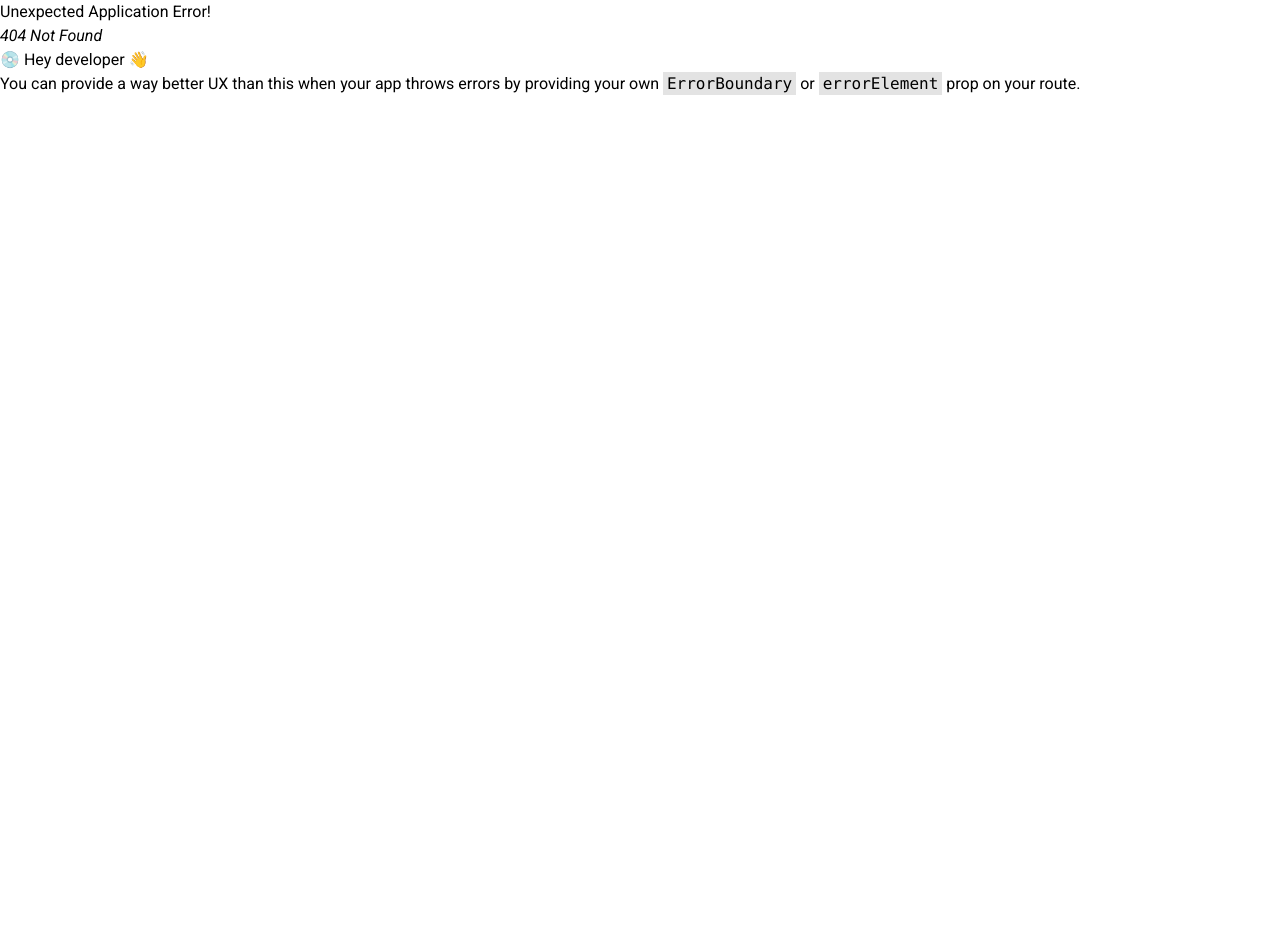
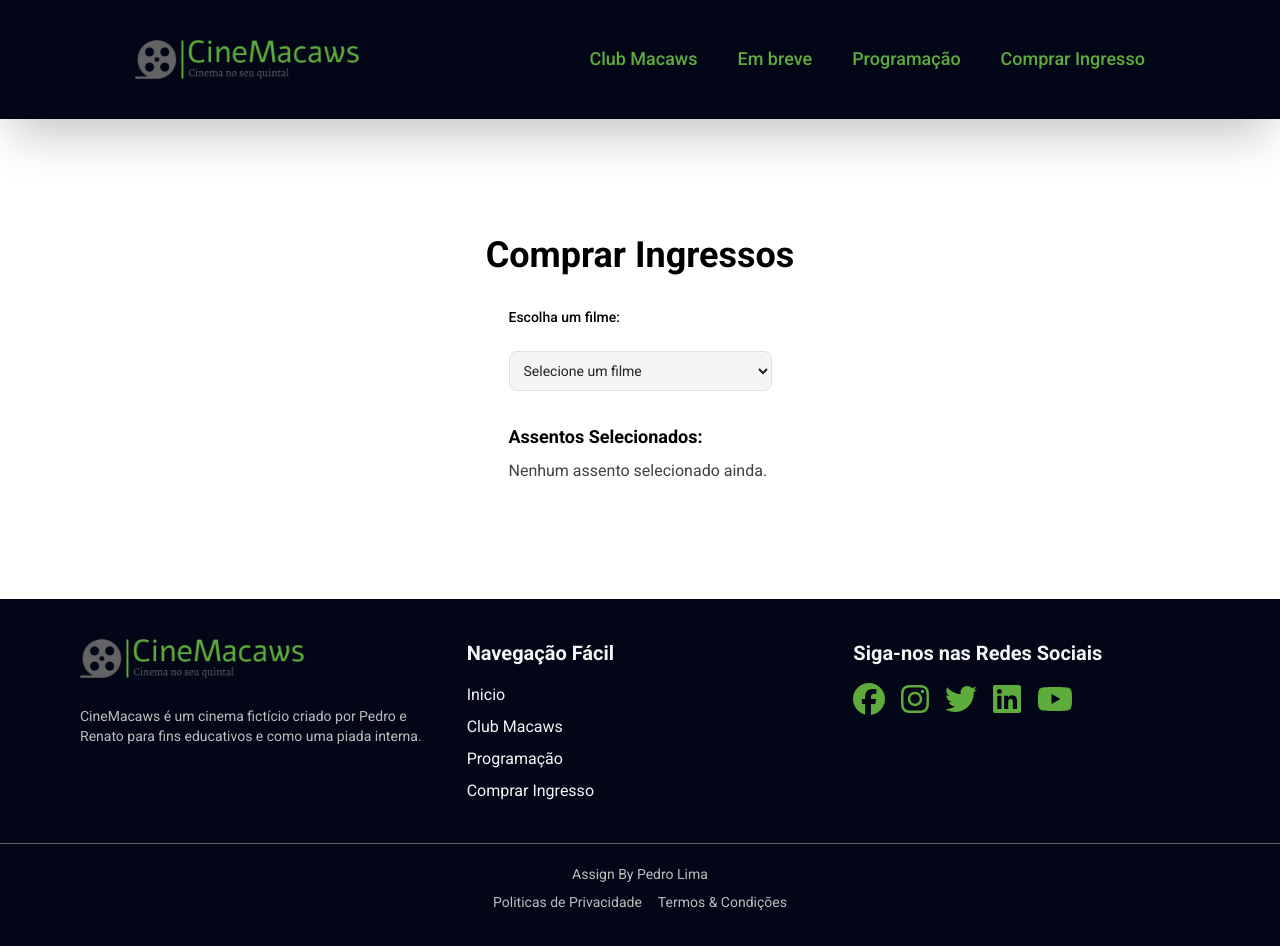
Before and after one commit to pedrobits/cinemacaws-frontend, a React (Vite) app: page /comprar-ingressos in a window 1280 px wide. Before the commit this address had no page. Shown: the top 946 px of the page. Before the commit the page ends 800 px from the top, so only its background shows below. Built offline with nearby package versions, Linux system fonts and the light colour scheme.

Commit message:
feat: :sparkles: add ticket store page

```diff
--- a/src/main.jsx
+++ b/src/main.jsx
@@ -7,6 +7,7 @@ import App from "./App";
 import "./index.css";
 import MoviePage from "./pages/moviePage";
 import ProgramacaoPage from "./pages/programacao";
+import ComprarIngresso from "./pages/comprarIngressos";
 
 const router = createBrowserRouter([
   {
@@ -26,6 +27,12 @@ const router = createBrowserRouter([
     element: (
       <ProgramacaoPage />
     )
+  },
+  {
+    path: "/comprar-ingressos",
+    element: (
+      <ComprarIngresso />
+    )
   }
 ]);
 
--- /dev/null
+++ b/src/pages/comprarIngressos/index.jsx
@@ -0,0 +1,142 @@
+/* eslint-disable no-unused-vars */
+import React, { useState, useEffect } from "react";
+import Footer from "../../components/Footer";
+import NavBar from "../../components/navBar";
+import mockFilmesEmProgramacao from "../../scripts/mockFilmesEmProgramacao";
+import SeatSelection from "../../components/SeatComponent";
+
+const ComprarIngresso = () => {
+	const [filmesEmProgramacao, setFilmesEmProgramacao] = useState([]);
+	const [filmeSelecionado, setFilmeSelecionado] = useState(null);
+	const [sessionSelecionada, setSessionSelecionada] = useState(null);
+	const [assentosSelecionados, setAssentosSelecionados] = useState([]);
+
+	useEffect(() => {
+		const filmes = mockFilmesEmProgramacao();
+		setFilmesEmProgramacao(filmes);
+		document.title = "Programação - CineMacaws";
+	}, []);
+
+	const handleChangeFilme = (event) => {
+		const filmeId = event.target.value;
+		const filme = filmesEmProgramacao.find((filme) => filme._id.$oid === filmeId);
+		setFilmeSelecionado(filme);
+		setSessionSelecionada(null);
+		setAssentosSelecionados([]);
+	};
+
+	const handleChangeSession = (event) => {
+		const sessionId = event.target.value;
+		const session = filmeSelecionado.sessions.find((sess) => sess._id.$oid === sessionId);
+		setSessionSelecionada(session);
+		setAssentosSelecionados([]);
+	};
+
+	const handleSeatSelection = (selectedSeats) => {
+		setAssentosSelecionados(selectedSeats);
+	};
+
+	return (
+		<>
+			<NavBar />
+			<div className="flex flex-col justify-center items-center p-10 min-h-[30rem]">
+				<h1 className="text-4xl font-bold mb-8">Comprar Ingressos</h1>
+
+				<div className="flex flex-col gap-6 items-start md:flex-row">
+					{filmeSelecionado && (
+						<div className="relative w-64 h-96">
+							<img
+								src={filmeSelecionado.poster}
+								alt={filmeSelecionado.name}
+								className="w-full h-full rounded-lg object-cover transform hover:scale-105 transition-transform duration-300 ease-in-out"
+							/>
+							<div className="absolute inset-0 flex items-center justify-center bg-black bg-opacity-50 rounded-lg opacity-0 hover:opacity-100 transition-opacity duration-300">
+								<p className="text-white text-center font-semibold">
+									<a href={`/filmes/sobre/${filmeSelecionado._id.$oid}`}>Ver detalhes</a>
+								</p>
+							</div>
+						</div>
+					)}
+					<div className="flex flex-col flex-grow gap-4">
+						<label htmlFor="filmeSelect" className="text-sm font-medium mb-2">
+							Escolha um filme:
+						</label>
+						<select
+							name="filme"
+							id="filmeSelect"
+							className="bg-gray-100 border border-gray-300 text-gray-900 text-sm rounded-lg focus:ring-0 focus:border-customGreen block w-full p-2.5 outline-none"
+							onChange={handleChangeFilme}
+							value={filmeSelecionado ? filmeSelecionado._id.$oid : ""}
+						>
+							<option value="">Selecione um filme</option>
+							{filmesEmProgramacao.map((filme) => (
+								<option key={filme._id.$oid} value={filme._id.$oid}>
+									{filme.name}
+								</option>
+							))}
+						</select>
+
+						{filmeSelecionado && (
+							<>
+								<label htmlFor="sessionSelect" className="text-sm font-medium mt-4 mb-2">
+									Selecione uma sessão:
+								</label>
+								<select
+									name="session"
+									id="sessionSelect"
+									className="bg-gray-100 border border-gray-300 text-gray-900 text-sm rounded-lg focus:ring-0 focus:border-customGreen block w-full p-2.5 outline-none"
+									onChange={handleChangeSession}
+									value={sessionSelecionada ? sessionSelecionada._id.$oid : ""}
+								>
+									<option value="">Selecione uma sessão</option>
+									{filmeSelecionado.sessions.map((session) => (
+										<option key={session._id.$oid} value={session._id.$oid}>
+											{session.date} às {session.time}
+										</option>
+									))}
+								</select>
+							</>
+						)}
+
+						{sessionSelecionada && (
+							<div className="h-full p-10 flex items-center justify-center bg-gray-900 text-white rounded-md">
+								<SeatSelection
+									session={sessionSelecionada}
+									onSeatSelect={handleSeatSelection}
+									assentosSelecionados={assentosSelecionados}
+								/>
+							</div>
+						)}
+
+						<div className="mt-4">
+							<h3 className="text-lg font-bold mb-2">Assentos Selecionados:</h3>
+							{assentosSelecionados.length > 0 ? (
+								<ul className="divide-y divide-gray-200">
+									{assentosSelecionados.map((assento, index) => (
+										<li key={assento} className="flex items-center py-2">
+											<svg className="h-5 w-5 mr-2 text-green-500" fill="none" viewBox="0 0 24 24" stroke="currentColor">
+												<path strokeLinecap="round" strokeLinejoin="round" strokeWidth="2" d="M5 13l4 4L19 7" />
+											</svg>
+											<span className="text-gray-800">Assento {assento}</span>
+											{index !== assentosSelecionados.length - 1 && (
+												<svg className="ml-auto h-4 w-4 text-gray-400 cursor-pointer hover:text-red-500" fill="none" viewBox="0 0 24 24" stroke="currentColor">
+													<path strokeLinecap="round" strokeLinejoin="round" strokeWidth="2" d="M6 18L18 6M6 6l12 12" />
+												</svg>
+											)}
+										</li>
+									))}
+								</ul>
+							) : (
+								<p className="text-gray-800">Nenhum assento selecionado ainda.</p>
+							)}
+						</div>
+
+					</div>
+				</div>
+			</div>
+			<Footer />
+		</>
+	);
+};
+
+export default ComprarIngresso;
```
